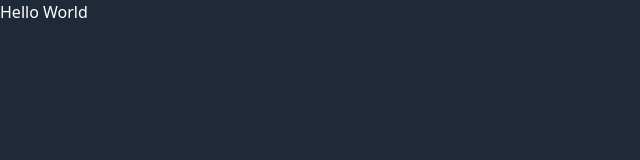
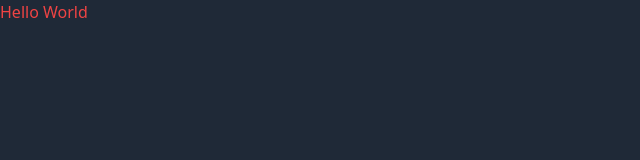
Before and after one commit to nedink/acube, a Next.js app: page / in a window 1280 px wide. Shown: the top 160 px of the page, without its empty margins (0-640 px from the left). Built offline with nearby package versions, Linux system fonts and the light colour scheme.

Commit message:
restructure

```diff
--- a/pages/index.tsx
+++ b/src/pages/index.tsx
@@ -4,8 +4,8 @@ import Image from 'next/image'
 
 export default function Home() {
   return (
-    <div className=''>
-Hello World
+    <div className='text-red-500'>
+      Hello World
     </div>
   )
 }
--- a/styles/global.css
+++ b/src/styles/global.css
@@ -1,4 +1,3 @@
-
 /* ./syles/globals.css */
 @tailwind base;
 @tailwind components;
--- a/tailwind.config.js
+++ b/tailwind.config.js
@@ -1,8 +1,7 @@
 /** @type {import('tailwindcss').Config} */
 module.exports = {
   content: [
-    "./pages/**/*.{js,ts,jsx,tsx}",
-    "./components/**/*.{js,ts,jsx,tsx}",
+    "./src/**/*.{js,ts,jsx,tsx}"
   ],
   theme: {
     extend: {},
```
Also changed, not shown: src/pages/_app.tsx (renamed from pages/_app.tsx), src/pages/api/hello.ts (renamed from pages/api/hello.ts).
